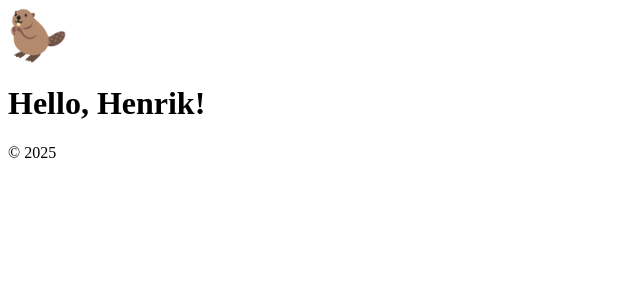
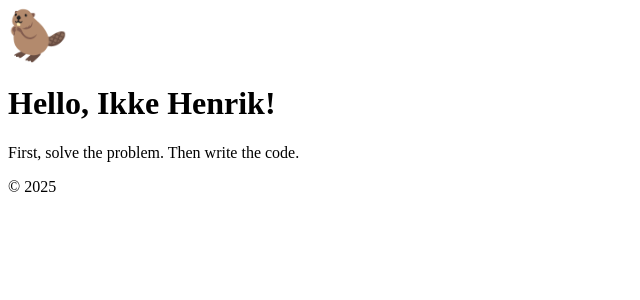
Before and after one commit to HenrikTS99/vue-test-app, a Vue app: page / in a window 1280 px wide. Shown: the top 300 px of the page, without its empty margins (0-640 px from the left). Built offline with nearby package versions, Linux system fonts and the light colour scheme.

Commit message:
Text interpolation

```diff
--- a/src/components/Main.vue
+++ b/src/components/Main.vue
@@ -1,11 +1,15 @@
 <script setup lang="ts">
 import { ref } from 'vue';
 const name = ref('Henrik');
+const quote = ref("First, solve the problem. Then write the code.");
+
+name.value = "Ikke Henrik";
 </script>
 
 <template>
     <main>
         <h1>Hello, {{ name }}!</h1>
+        <p>{{ quote }}</p>
     </main>
 
 </template>
```
